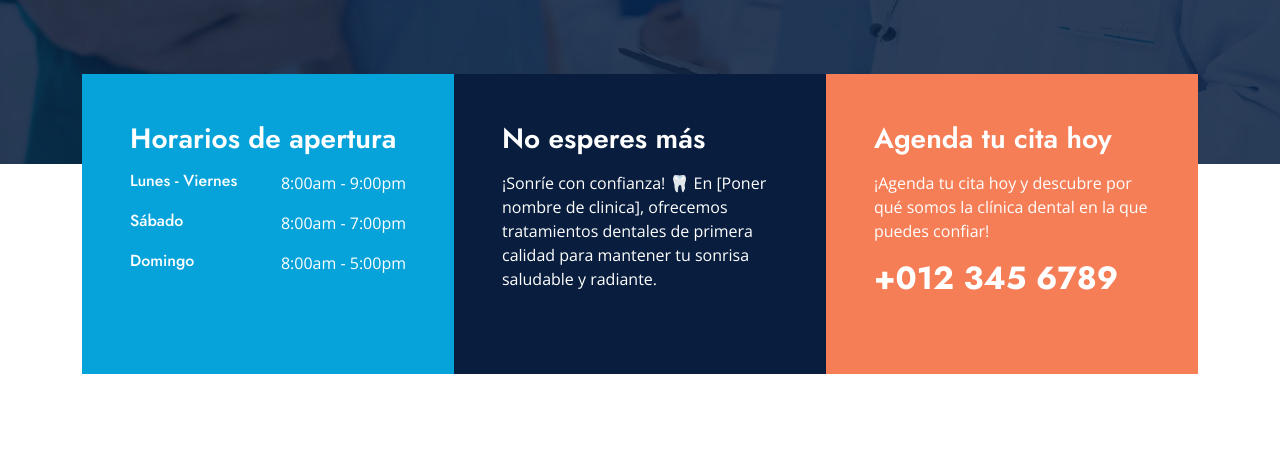
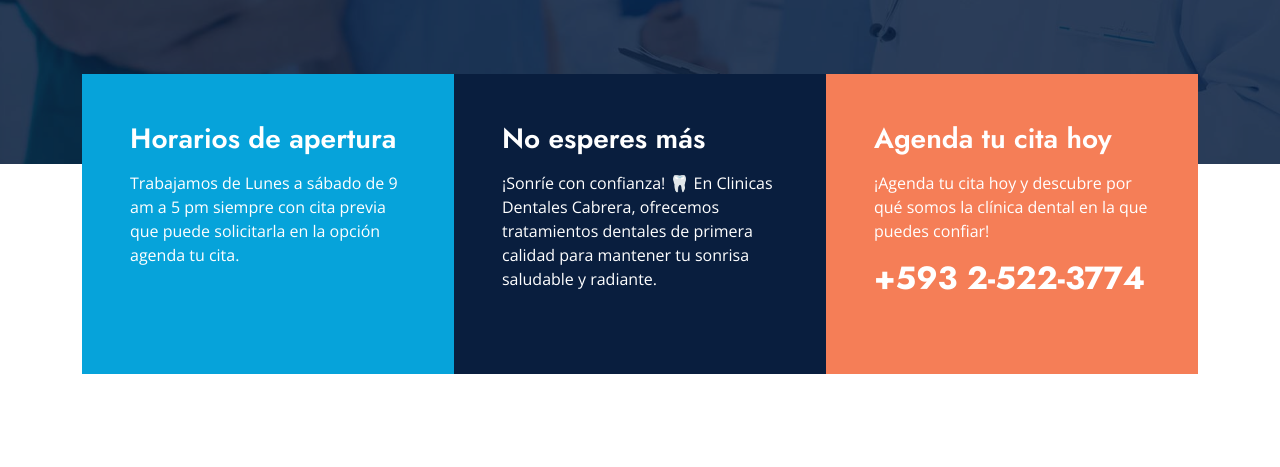
Before and after one commit to shadowjokerasd/Dentalcare, a plain HTML site: page index.html in a window 1280 px wide. Shown: the part 696-1163 px from the top of the page. Drawn offline with nearby package versions, Linux system fonts and the light colour scheme; files whose address does not match are found by name.

Commit message:
Update index.html

```diff
--- a/index.html
+++ b/index.html
@@ -161,31 +161,20 @@
                 <div class="col-lg-4 wow zoomIn" data-wow-delay="0.1s">
                     <div class="bg-primary d-flex flex-column p-5" style="height: 300px;">
                         <h3 class="text-white mb-3">Horarios de apertura</h3>
-                        <div class="d-flex justify-content-between text-white mb-3">
-                            <h6 class="text-white mb-0">Lunes - Viernes</h6>
-                            <p class="mb-0"> 8:00am - 9:00pm</p>
-                        </div>
-                        <div class="d-flex justify-content-between text-white mb-3">
-                            <h6 class="text-white mb-0">Sábado</h6>
-                            <p class="mb-0"> 8:00am - 7:00pm</p>
-                        </div>
-                        <div class="d-flex justify-content-between text-white mb-3">
-                            <h6 class="text-white mb-0">Domingo</h6>
-                            <p class="mb-0"> 8:00am - 5:00pm</p>
-                        </div>
+                        <p class="text-white">Trabajamos de Lunes a sábado de 9 am a 5 pm siempre con cita previa que puede solicitarla en la opción agenda tu cita.</p>
                     </div>
                 </div>
                 <div class="col-lg-4 wow zoomIn" data-wow-delay="0.3s">
                     <div class="bg-dark d-flex flex-column p-5" style="height: 300px;">
                        <h3 class="text-white mb-3">No esperes más</h3>
-					   <p class="text-white">¡Sonríe con confianza! 🦷 En [Poner nombre de clinica], ofrecemos tratamientos dentales de primera calidad para mantener tu sonrisa saludable y radiante.</p>
+					   <p class="text-white">¡Sonríe con confianza! 🦷 En Clinicas Dentales Cabrera, ofrecemos tratamientos dentales de primera calidad para mantener tu sonrisa saludable y radiante.</p>
                     </div>
                 </div>
                 <div class="col-lg-4 wow zoomIn" data-wow-delay="0.6s">
                     <div class="bg-secondary d-flex flex-column p-5" style="height: 300px;">
                         <h3 class="text-white mb-3">Agenda tu cita hoy</h3>
                         <p class="text-white">¡Agenda tu cita hoy y descubre por qué somos la clínica dental en la que puedes confiar!</p>
-                        <h2 class="text-white mb-0">+012 345 6789</h2>
+                        <h2 class="text-white mb-0">+593 2-522-3774</h2>
                     </div>
                 </div>
             </div>
```
